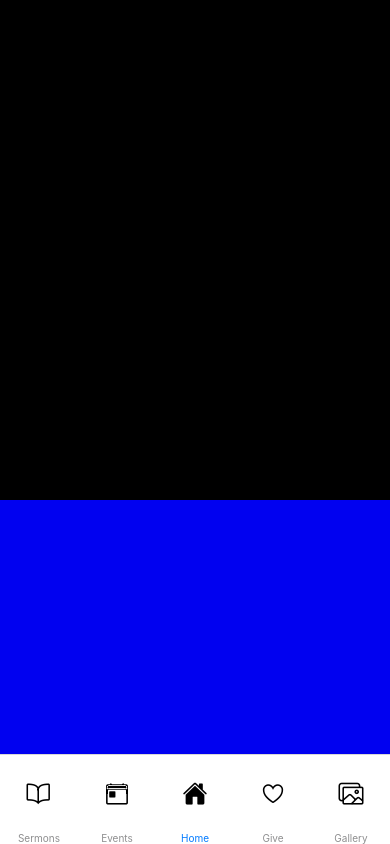
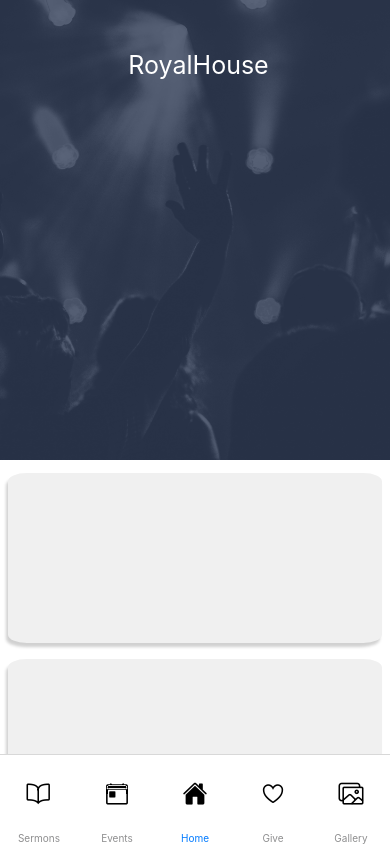
Before and after one commit to obiha/rccg-dev, a React Native app in the folder royalhouse/: screen /Home in a window 390 px wide. Built offline with nearby package versions, Linux system fonts and the light colour scheme.

Commit message:
new addition

```diff
--- a/royalhouse/screens/HomeScreen.js
+++ b/royalhouse/screens/HomeScreen.js
@@ -6,24 +6,49 @@ import { LinearGradient } from 'expo-linear-gradient';
 import introImg from '../data/testimg/intro.jpg'
 
 const styles = StyleSheet.create({
-  heading: {
-    fontSize: 18,
-    fontWeight: '600',
-    marginBottom: 13,
+  headerImage: {
+    width: '100%', height: 460
+  },
+  headerText: {
+    color: 'white',
+    fontSize: 25,
+    lineHeight: 130,
+    textAlign: 'center',
+    backgroundColor: '#2a3753c0',
+    height: 460,
+
+  },
+  topcard: {
+    borderRadius: '5%',
+    marginLeft:"2%",
+    marginTop:'6%',
+    marginBottom:'2%',
+    width: '96%',
+    height: 170,
+    backgroundColor: '#f0f0f0',
+    shadowColor: '#171717',
+    shadowOffset: {width: -2, height: 4},
+    shadowOpacity: 0.2,
+    shadowRadius: 3,
+
   },
   card: {
-    backgroundColor: 'white',
-    borderRadius: 8,
-    paddingVertical: 45,
-    paddingHorizontal: 25,
-    width: '100%',
-    marginVertical: 10,
+    borderRadius: '5%',
+    marginLeft:"2%",
+    marginTop:'2%',
+    marginBottom:'2%',
+    width: '96%',
+    height: 170,
+    backgroundColor: '#f0f0f0',
+    shadowColor: '#171717',
+    shadowOffset: {width: -2, height: 4},
+    shadowOpacity: 0.2,
+    shadowRadius: 3,
+
   },
   shadowProp: {
-    shadowColor: '#171717',
-    // shadowOffset: {width: -2, height: 4},
-    shadowOpacity: 0.2,
-    shadowRadius: 3,
+
+
   },
 });
 
@@ -33,13 +58,42 @@ export default function HomeScreen() {
 
     <ScrollView style={{ flex: 3, backgroundColor: '#FFFFFF' }}>
 
-      <View style={{ width: '100%', height: 500, backgroundColor: '#000000' }}>
+      <View style={{ width: '100%', height: 450, backgroundColor: '#FFFFFF' }}>
+        <ImageBackground source={introImg} style={styles.headerImage}>
+
+          <Text style={styles.headerText}> RoyalHouse</Text>
+
+        </ImageBackground>
 
       </View>
 
-      <View style={{ width: '100%', height: 500, backgroundColor: '#0101F0' }}>
+      {/* <LinearGradient
+        // Button Linear Gradient
+        colors={['#2a3753', '#ffffff']}
+      >
+        <Text style={styles.text}></Text>
+      </LinearGradient> */}
+
+
+      <View style={styles.topcard}>
 
       </View>
+
+      <View style={styles.card}>
+
+      </View>
+
+      <View style={styles.card}>
+
+      </View>
+
+      <View style={styles.card}>
+
+      </View>
+
+
+      {/*
+
 <View style={{ width: '100%', height: 200, backgroundColor: '#000000' }}>
 
 </View>
@@ -52,7 +106,11 @@ export default function HomeScreen() {
 
 <View style={{ width: '100%', height: 200, backgroundColor: '#00C0A0' }}>
 
-      </View>
+</View> */}
+
+
+
+
 
     </ScrollView>
 
```
Lines whose indentation alone changed are shown as unchanged.
